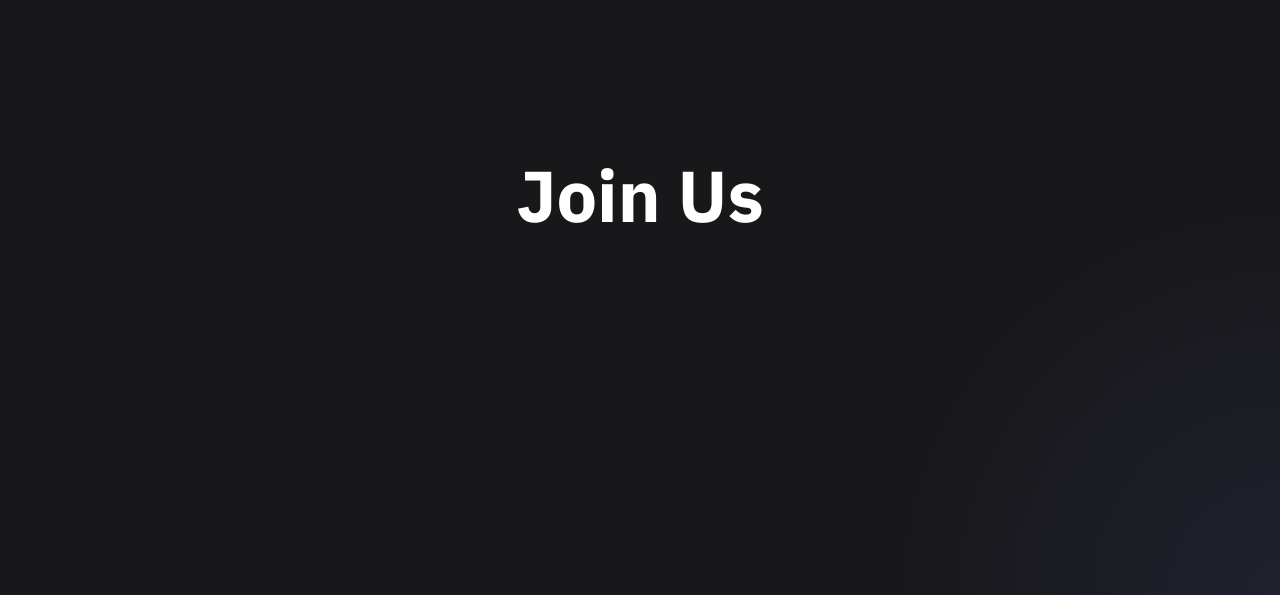
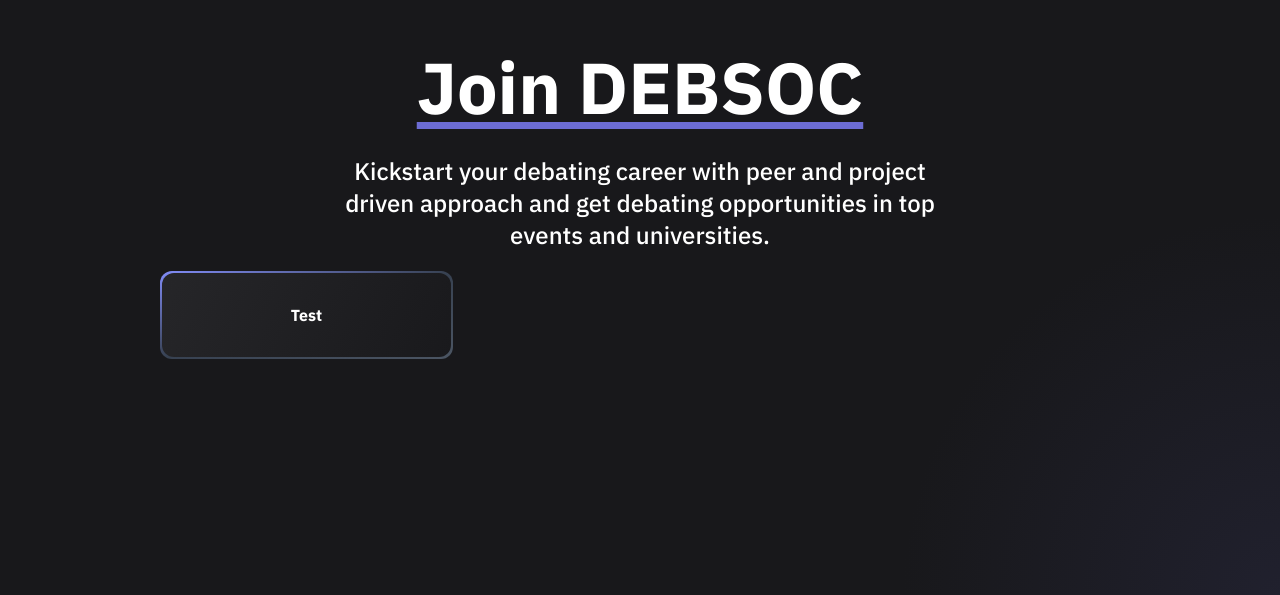
Before and after one commit to abhay-ag/DEBSOC-Final, a React (Create React App) app: page / in a window 1280 px wide. Shown: the part 1005-1600 px from the top of the page. Built offline with nearby package versions, Linux system fonts and the light colour scheme.

Commit message:
Card Made | making dynamic

```diff
--- /dev/null
+++ b/src/Card.jsx
@@ -0,0 +1,13 @@
+import React from 'react'
+
+function Card() {
+  return (
+    <div className='w-[30.5%] h-full flex flex-row items-center justify-center bg-gradient-to-br from-indigo-400 via-gray-700 to-gray-600 p-0.5 rounded-xl mt-5 box-border'>
+        <div className='w-full box-border rounded-xl p-5 flex font-bold text-white items-center justify-center flex-col h-full mycol'>
+            Test
+        </div>
+    </div>
+  )
+}
+
+export default Card
--- a/src/Section1.jsx
+++ b/src/Section1.jsx
@@ -1,10 +1,15 @@
 import React from 'react'
+import Card from './Card'
 import './style.css'
 
 function Section1() {
   return (
     <div className="w-screen h-screen flex flex-col justify-center items-center rad-grad">
-      <h1 className='text-7xl text-white font-bold'> Join Us</h1>
+      <h1 className='text-7xl text-white font-bold underline underline-offset-8 decoration-magenta'>Join DEBSOC</h1>
+      <h3 className='text-2xl w-1/2 text-white font-medium mt-8 text-center'>Kickstart your debating career with peer and project driven approach and get debating opportunities in top events and universities.</h3>
+      <div className='flex flex-row w-3/4'>
+        <Card />
+      </div>
     </div>
   )
 }
--- a/src/tailwind.css
+++ b/src/tailwind.css
@@ -20,6 +20,9 @@
     .rad-grad{
         background: radial-gradient(circle at bottom right, rgba(108,108,212, 0.1) 0%, rgb(24,24,27) 25%)
     }
+    .mycol{
+        background: linear-gradient(114.7deg, #27272A -9.77%, #18181B 110.32%);
+    }
 }
 
 @layer base{
```
Also changed, not shown: src/style.css.
